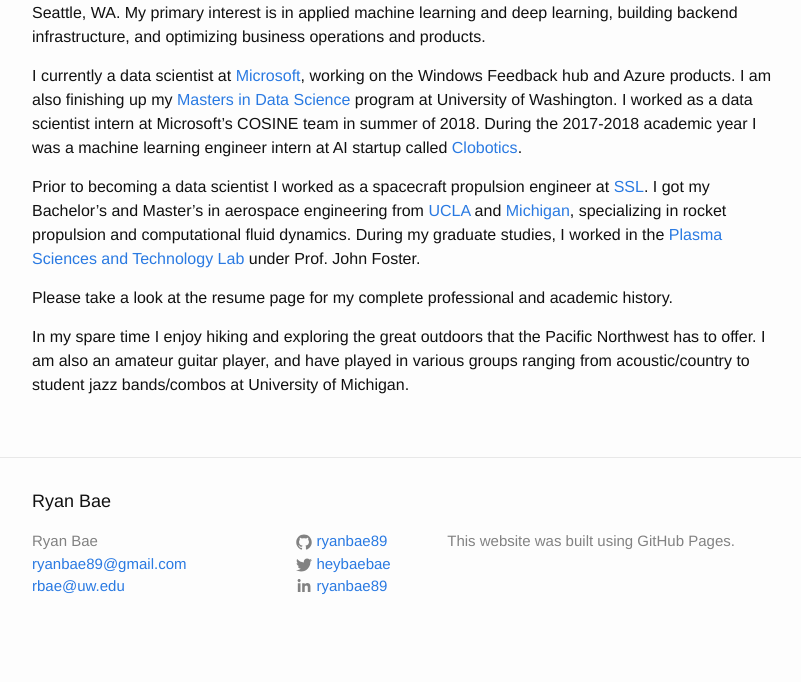
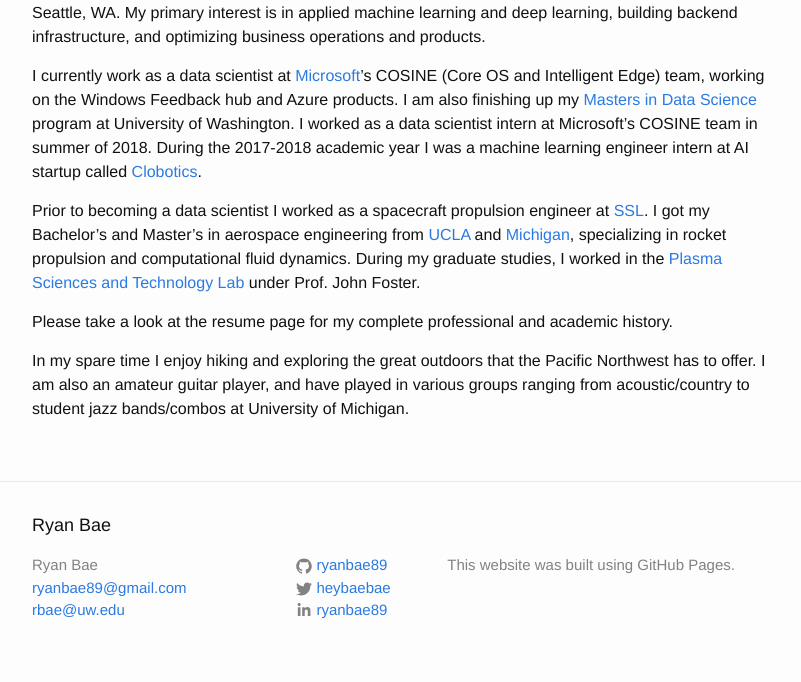
Before and after one commit to ryanbae89/ryanbae89.github.io, a Jekyll site: the page built from 01-about.md, in a window 1280 px wide. Shown: the part 427-1109 px from the top of the page, without its empty margins (238-1039 px from the left). Built offline with Jekyll 4.4.1, drawn with Linux system fonts in a browser that asks for light colours; before the commit the page ends 1085 px from its top, so only the background shows below that.

Commit message:
fixed spelling errors

```diff
--- a/01-about.md
+++ b/01-about.md
@@ -10,7 +10,7 @@ permalink: /about/
 
 My name is Ryan Bae, and I am a data scientist and machine learning engineer currently based in Seattle, WA. My primary interest is in applied machine learning and deep learning, building backend infrastructure, and optimizing business operations and products.
 
-I currently a data scientist at [Microsoft](https://www.microsoft.com/en-us/), working on the Windows Feedback hub and Azure products. I am also finishing up my [Masters in Data Science](https://www.datasciencemasters.uw.edu/) program at University of Washington. I worked as a data scientist intern at Microsoft's COSINE team in summer of 2018. During the 2017-2018 academic year I was a machine learning engineer intern at AI startup called [Clobotics](https://www.clobotics.com/).
+I currently work as a data scientist at [Microsoft](https://www.microsoft.com/en-us/)'s COSINE (Core OS and Intelligent Edge) team, working on the Windows Feedback hub and Azure products. I am also finishing up my [Masters in Data Science](https://www.datasciencemasters.uw.edu/) program at University of Washington. I worked as a data scientist intern at Microsoft's COSINE team in summer of 2018. During the 2017-2018 academic year I was a machine learning engineer intern at AI startup called [Clobotics](https://www.clobotics.com/).
 
 Prior to becoming a data scientist I worked as a spacecraft propulsion engineer at [SSL](http://sslmda.com/). I got my Bachelor's and Master's in aerospace engineering from [UCLA](https://www.mae.ucla.edu/) and [Michigan](https://aero.engin.umich.edu/academics/graduate/mse/), specializing in rocket propulsion and computational fluid dynamics. During my graduate studies, I worked in the [Plasma Sciences and Technology Lab](https://pstlab.engin.umich.edu/) under Prof. John Foster.
 
```
